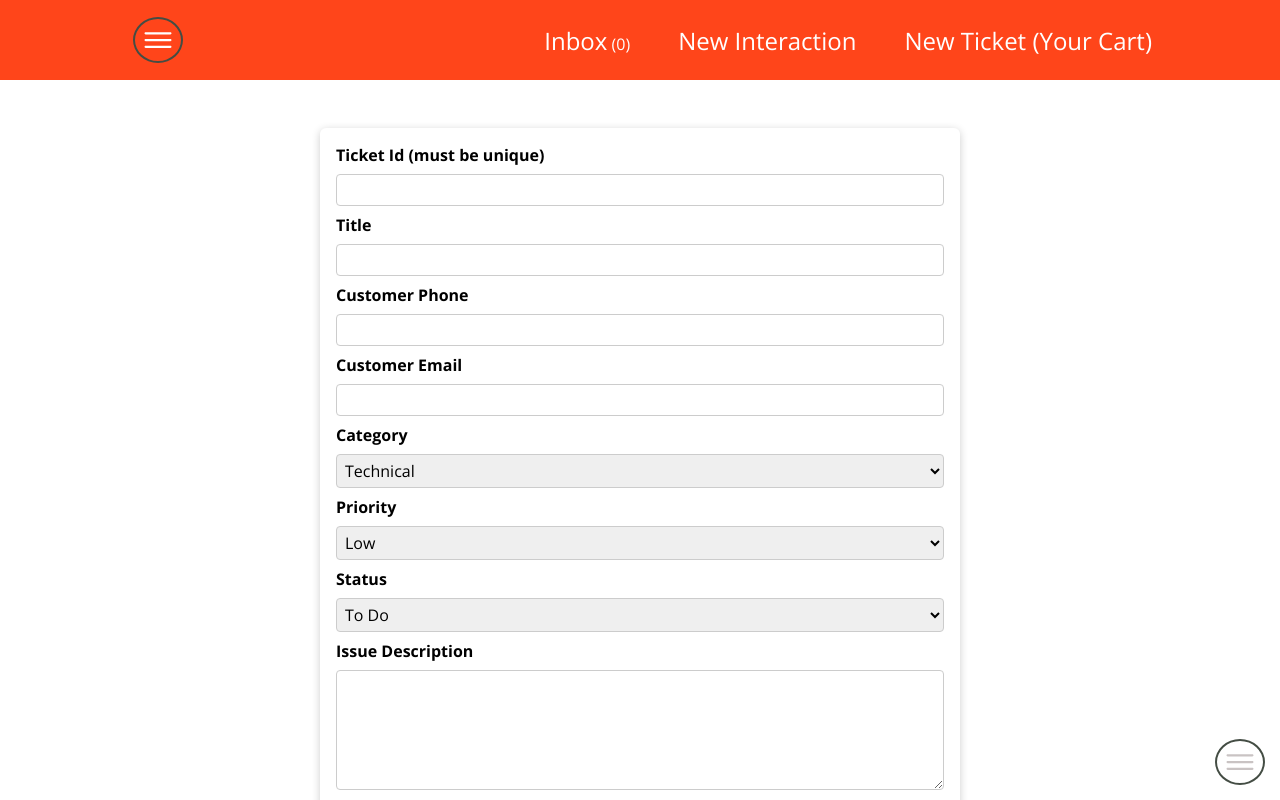
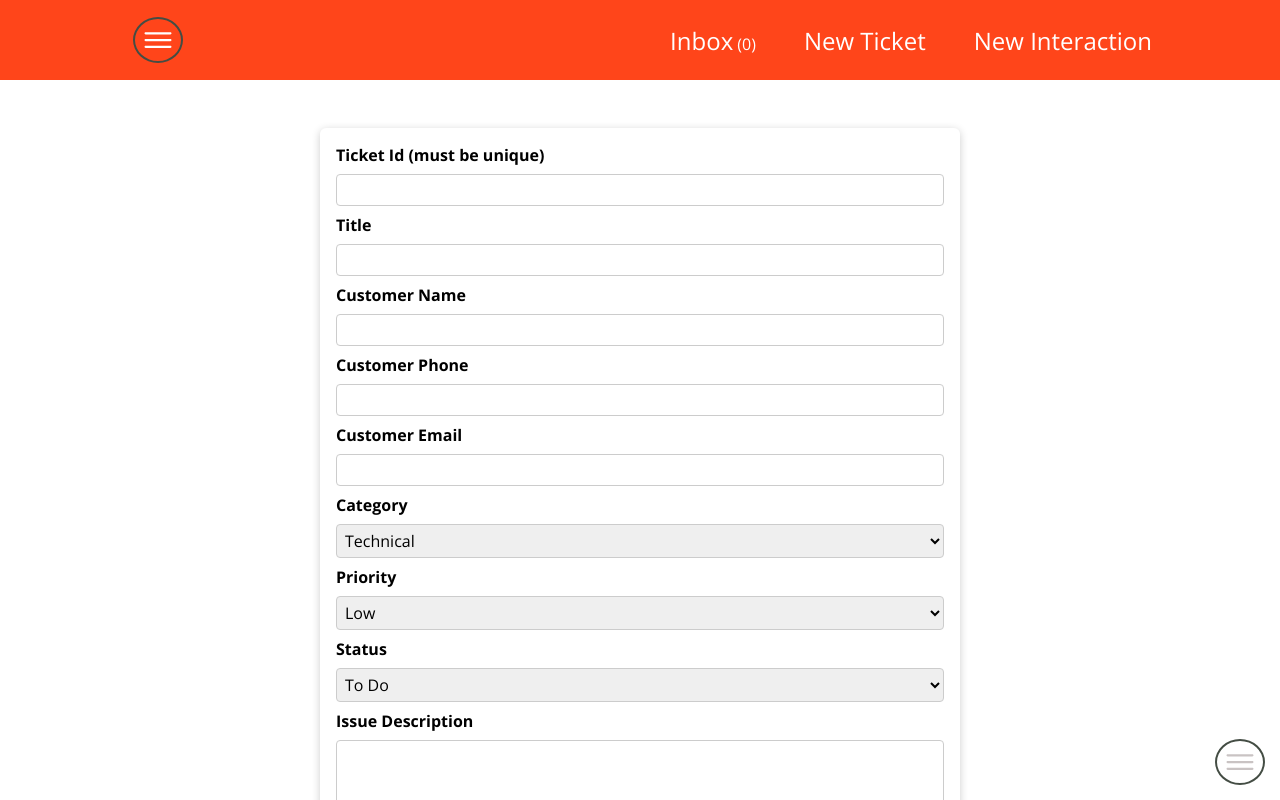
Before and after one commit to Mikaela-D/FYP-Frontend, a Next.js app: page /new-meetup in a window 1280 px wide. Built offline with nearby package versions, Linux system fonts and the light colour scheme; no server answers.

Commit message:
Added customer name parameter

```diff
--- a/components/layout/MainNavigation.js
+++ b/components/layout/MainNavigation.js
@@ -38,10 +38,10 @@ function MainNavigation() {
             {globalCtx.theGlobalObject.meetings.length})
           </li>
           <li>
-            <Link href="/new-meetup">New Interaction</Link>
+            <Link href="/new-meetup">New Ticket</Link>
           </li>
           <li>
-            <Link href="/cart">New Ticket (Your Cart)</Link>
+            <Link href="/cart">New Interaction</Link>
           </li>
         </ul>
       </nav>
--- a/components/meetups/MeetupDetail.js
+++ b/components/meetups/MeetupDetail.js
@@ -6,6 +6,7 @@ function MeetupDetail(props) {
   return (
     <section className={classes.detail}>
       <h1>{props.title}</h1>
+      <p>Customer Name: {props.customerName}</p>
       <p>Customer Phone: {props.customerPhone}</p>
       <p>Customer Email: {props.customerEmail}</p>
       <category>Category: {props.category}</category>
--- a/components/meetups/MeetupList.js
+++ b/components/meetups/MeetupList.js
@@ -11,6 +11,7 @@ function MeetupList(props) {
           key={meetup._id}
           id={meetup.meetingId}
           title={meetup.title}
+          customerName={meetup.customerName}
           customerPhone={meetup.customerPhone}
           customerEmail={meetup.customerEmail}
           category={meetup.category}
--- a/components/meetups/NewMeetupForm.js
+++ b/components/meetups/NewMeetupForm.js
@@ -8,6 +8,7 @@ import classes from "./NewMeetupForm.module.css";
 function NewMeetupForm(props) {
   const IdInputRef = useRef();
   const titleInputRef = useRef();
+  const customerNameInputRef = useRef();
   const customerPhoneInputRef = useRef();
   const customerEmailInputRef = useRef();
   const categoryInputRef = useRef();
@@ -21,6 +22,7 @@ function NewMeetupForm(props) {
 
     const enteredId = IdInputRef.current.value;
     const enteredTitle = titleInputRef.current.value;
+    const enteredCustomerName = customerNameInputRef.current.value;
     const enteredCustomerPhone = customerPhoneInputRef.current.value;
     const enteredCustomerEmail = customerEmailInputRef.current.value;
     const enteredCategory = categoryInputRef.current.value;
@@ -32,6 +34,7 @@ function NewMeetupForm(props) {
     const meetupData = {
       meetingId: enteredId,
       title: enteredTitle,
+      customerName: enteredCustomerName,
       customerPhone: enteredCustomerPhone,
       customerEmail: enteredCustomerEmail,
       category: enteredCategory,
@@ -54,6 +57,15 @@ function NewMeetupForm(props) {
         <div className={classes.control}>
           <label htmlFor="title">Title</label>
           <input type="text" required id="title" ref={titleInputRef} />
+        </div>
+        <div className={classes.control}>
+          <label htmlFor="customerName">Customer Name</label>
+          <input
+            type="text"
+            required
+            id="customerName"
+            ref={customerNameInputRef}
+          />
         </div>
         <div className={classes.control}>
           <label htmlFor="customerPhone">Customer Phone</label>
```
